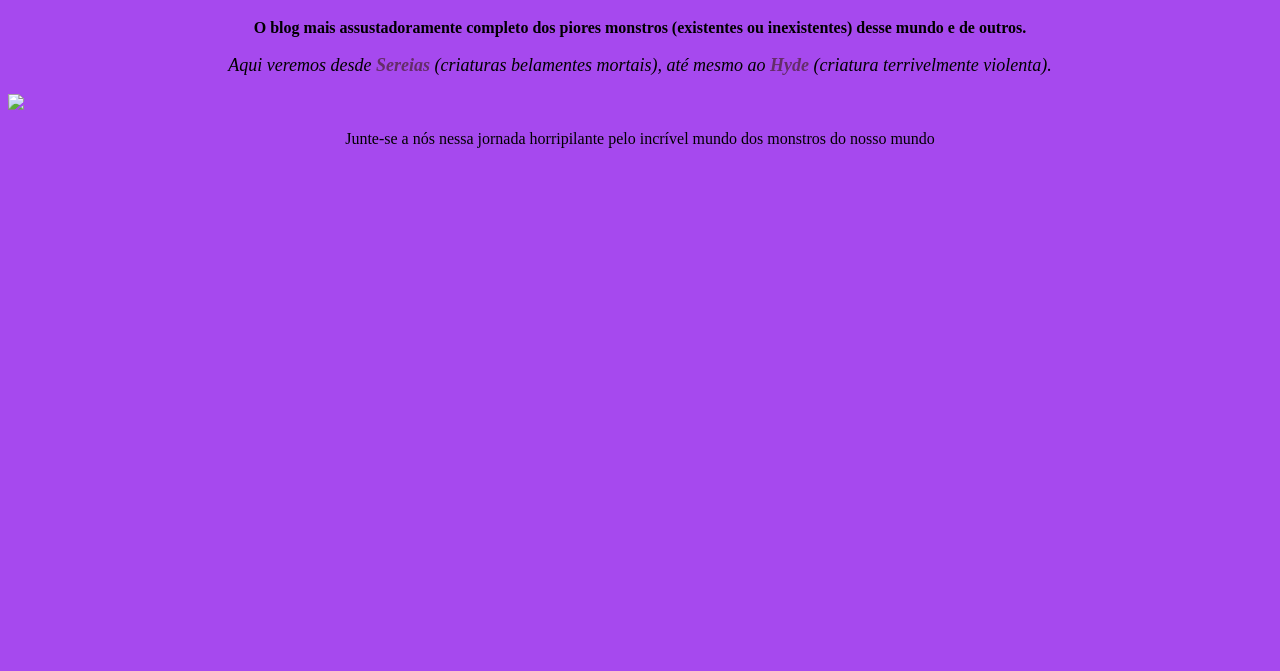
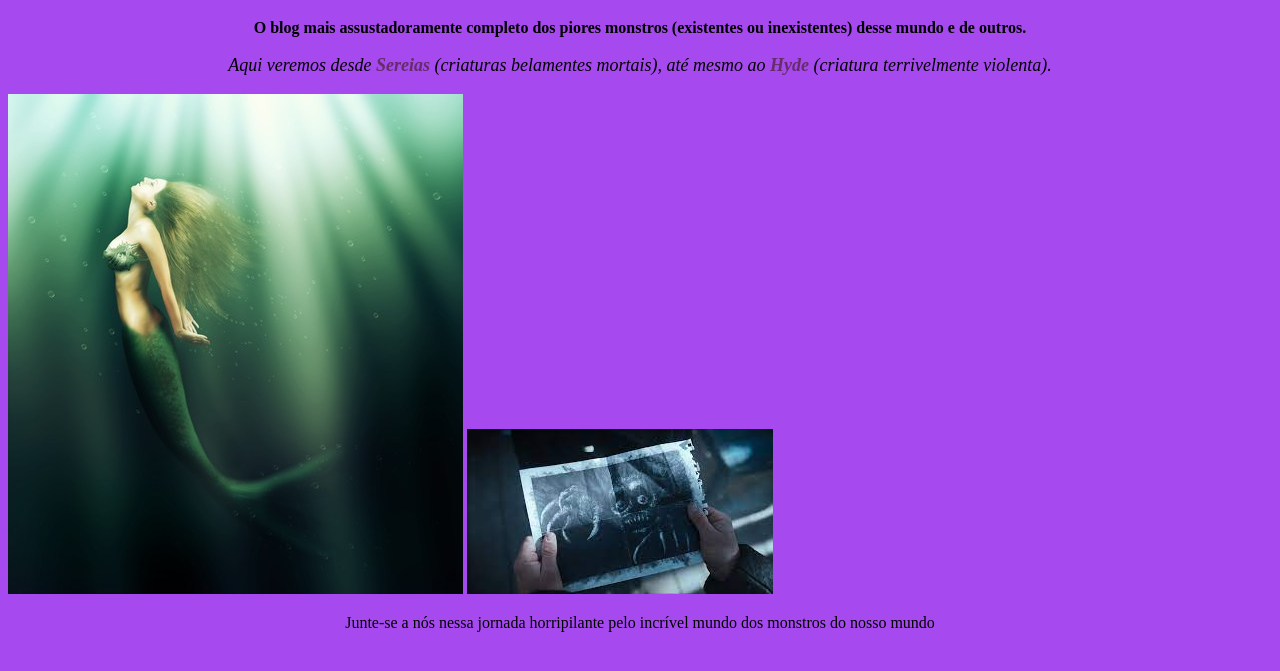
Before and after one commit to natali3011/beta, a plain HTML site: page index.html in a window 1280 px wide. Shown: the part 61-732 px from the top of the page. Drawn offline with Linux system fonts and the light colour scheme.

Commit message:
Add files via upload

```diff
--- a/index.html
+++ b/index.html
@@ -13,9 +13,10 @@
         <p><strong> O blog mais assustadoramente completo dos piores monstros (existentes ou inexistentes) desse mundo e de outros.</p></strong>
 
         <p id="meio"><em>Aqui veremos desde <strong> Sereias</strong> (criaturas belamentes mortais), até mesmo ao <strong> Hyde</strong> (criatura terrivelmente violenta).</p></em>
+        <img src="sereia.jpg"> <img src="hyde.jfif">
 
-      <img src="hyde.jpg">
 
         <p>Junte-se a nós nessa jornada horripilante pelo incrível mundo dos monstros do nosso mundo</p>
     </body>
+
 </html>
```
Also changed, not shown: hyde.jfif (added), sereia.jpg (added).
